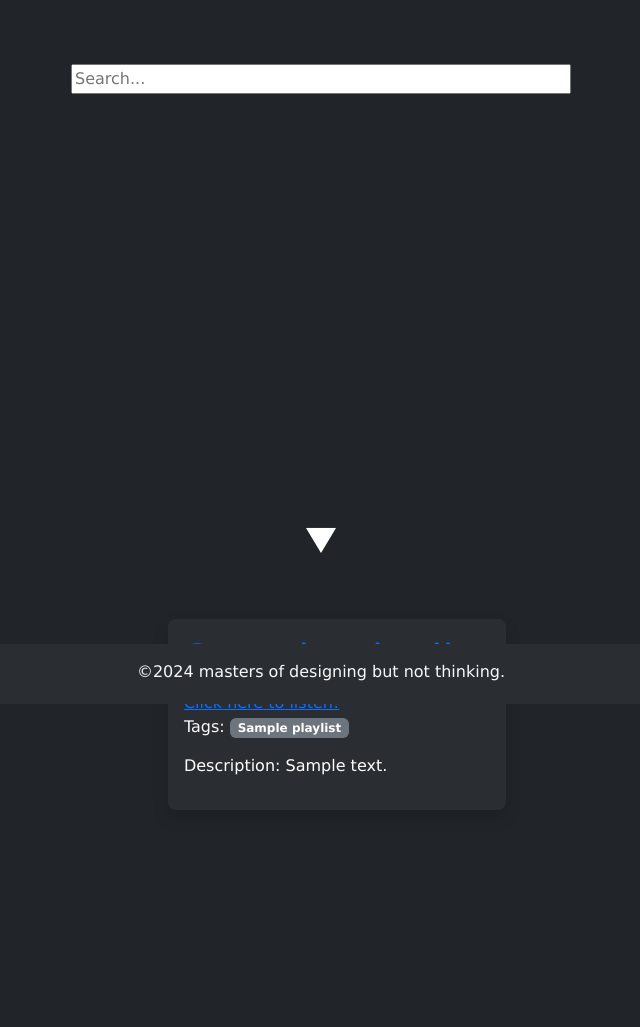
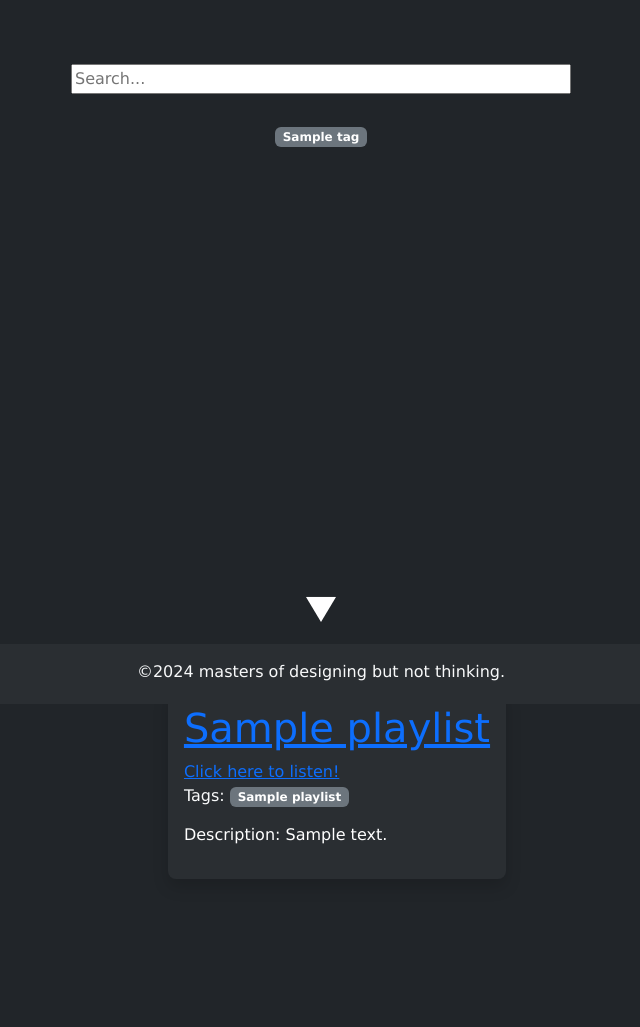
Before and after one commit to itsinfi/MusicFindr, a Flask app: template templates/content/start.html in a window 1280 px wide. Shown: the part 96-1123 px from the top of the page, without its empty margins (319-959 px from the left). Before the commit the page ends 871 px from the top, so only its background shows below. Run offline with Flask 3, Linux system fonts and the light colour scheme; the template is opened without the code that fills it: most values are stand-ins (such as "Sample title", 1, 10 or a date in 2020); parts of the project's set-up code (start-up, migrations or seed data) failed here and were passed over; some libraries are stand-ins or nearby versions.

Commit message:
random Tags unter der Suchleiste

```diff
--- a/templates/content/start.html
+++ b/templates/content/start.html
@@ -9,7 +9,14 @@
         <!-- Hier ist die Suchleiste -->
         <input style="width: 500px" type="text" name="query" placeholder="Search..." id="searchbar" onkeydown="search()">
         <!-- <input type="submit" value="Search" onclick="search()"> -->
-
+        <div style="margin-bottom: 30px;"></div>
+        <div>
+        {% for tag in random_tags %}
+        <p class="badge bg-secondary">
+         <a href="../search/{{ tag.title }}" style="text-decoration: none; color: white">{{ tag.title }}</a>
+        </p>
+        {% endfor %}
+        </div>
         <div style="margin-bottom: 450px;"></div>
 
         <div class="arrow-down"></div>
```
Also changed, not shown: app/services/tagService.py (+8 -0 lines), app/views/startPage.py (+6 -3 lines).
